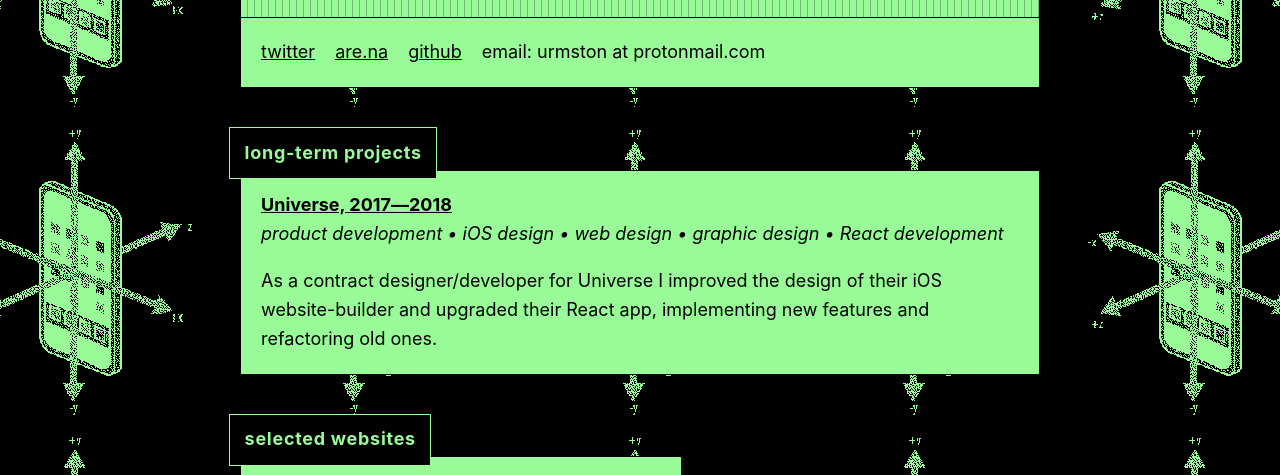
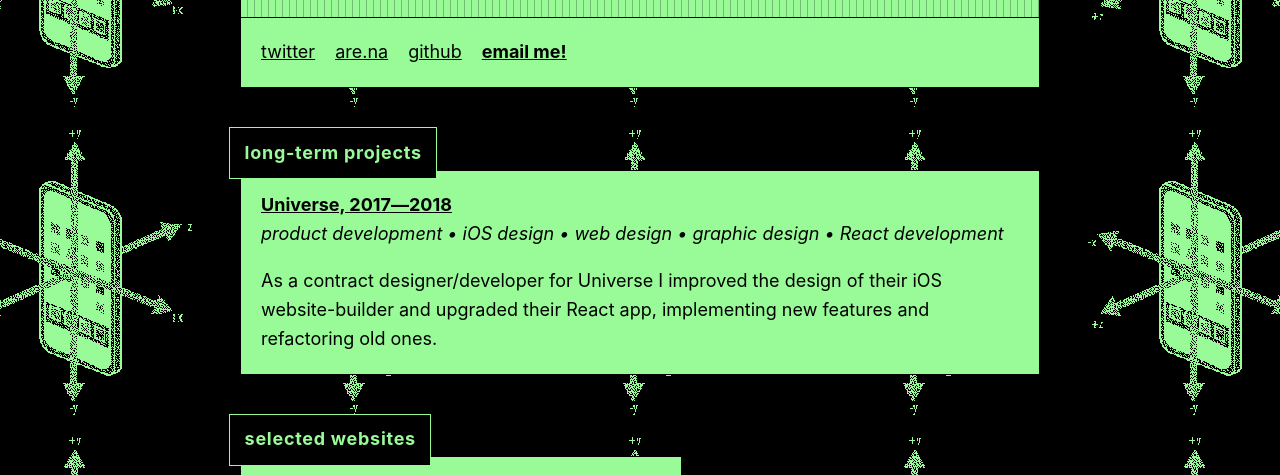
Before and after one commit to willurmston/urmston.website-holding, a website with bundled scripts: page index.html in a window 1280 px wide. Shown: the part 289-764 px from the top of the page. Built offline with nearby package versions, Linux system fonts and the light colour scheme; no server answers.

Commit message:
How I Learned To Stop Worrying and Love Spam and Use A `mailto` Link

```diff
--- a/index.html
+++ b/index.html
@@ -34,7 +34,7 @@
                 <a href="https://twitter.com/willurmston" target="_blank">twitter</a>
                 <a href="https://www.are.na/will-urmston-1525122915" target="_blank">are.na</a>
                 <a href="https://github.com/willurmston" target="_blank">github</a>
-                <span>email: urmston at protonmail.com</span>
+                <a href="mailto:urmston@protonmail.com"><strong>email me!</strong></a>
             </section>
         </header>
 
```
